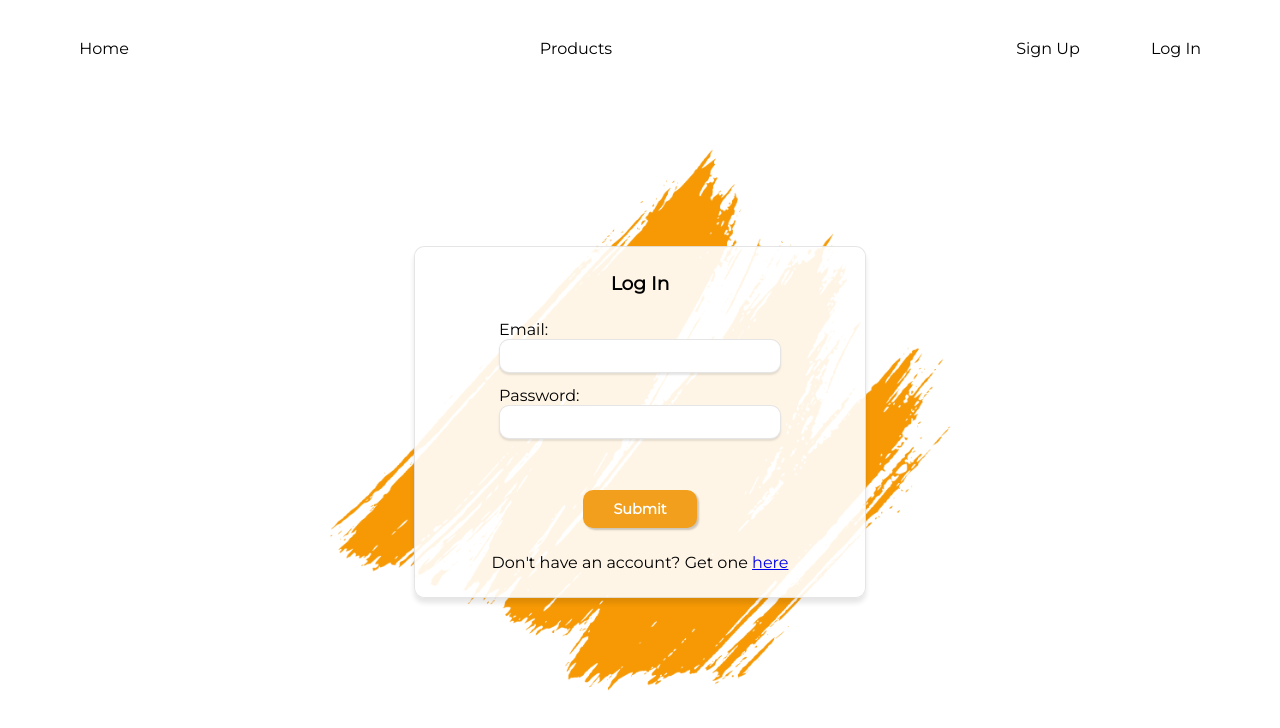
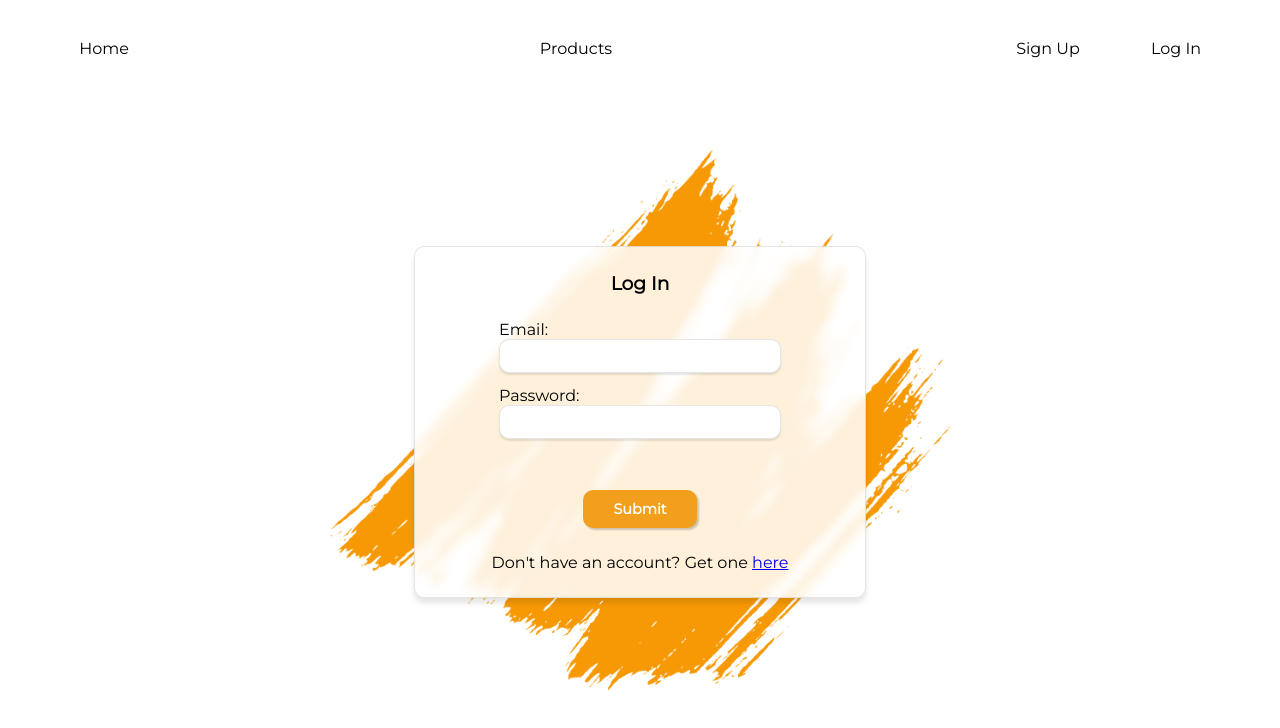
Before and after one commit to CodyAshby222/web-store, a React (Create React App) app in the folder client/: page /login in a window 1280 px wide. Shown: the top 728 px of the page. Built offline with nearby package versions, Linux system fonts and the light colour scheme.

Commit message:
glass-effect for login/signup

```diff
--- a/client/src/styles/login.css
+++ b/client/src/styles/login.css
@@ -5,7 +5,8 @@
   max-width: 450px;
   border: 1px solid rgba(0, 0, 0, 0.1);
   box-shadow: 0px 5px 5px rgba(0, 0, 0, 0.1);
-  background-color: rgba(255, 255, 255, 0.9);
+  background-color: rgba(255, 255, 255, 0.85);
+  backdrop-filter: blur(5px);
   border-radius: 10px;
 }
 .loginFormSection > div > input {
@@ -37,7 +38,8 @@
   max-width: 450px;
   border: 1px solid rgba(0, 0, 0, 0.1);
   box-shadow: 0px 5px 5px rgba(0, 0, 0, 0.1);
-  background-color: rgba(255, 255, 255, 0.9);
+  background-color: rgba(255, 255, 255, 0.85);
+  backdrop-filter: blur(5px);
   border-radius: 10px;
 }
 .formSection > div > input {
```
